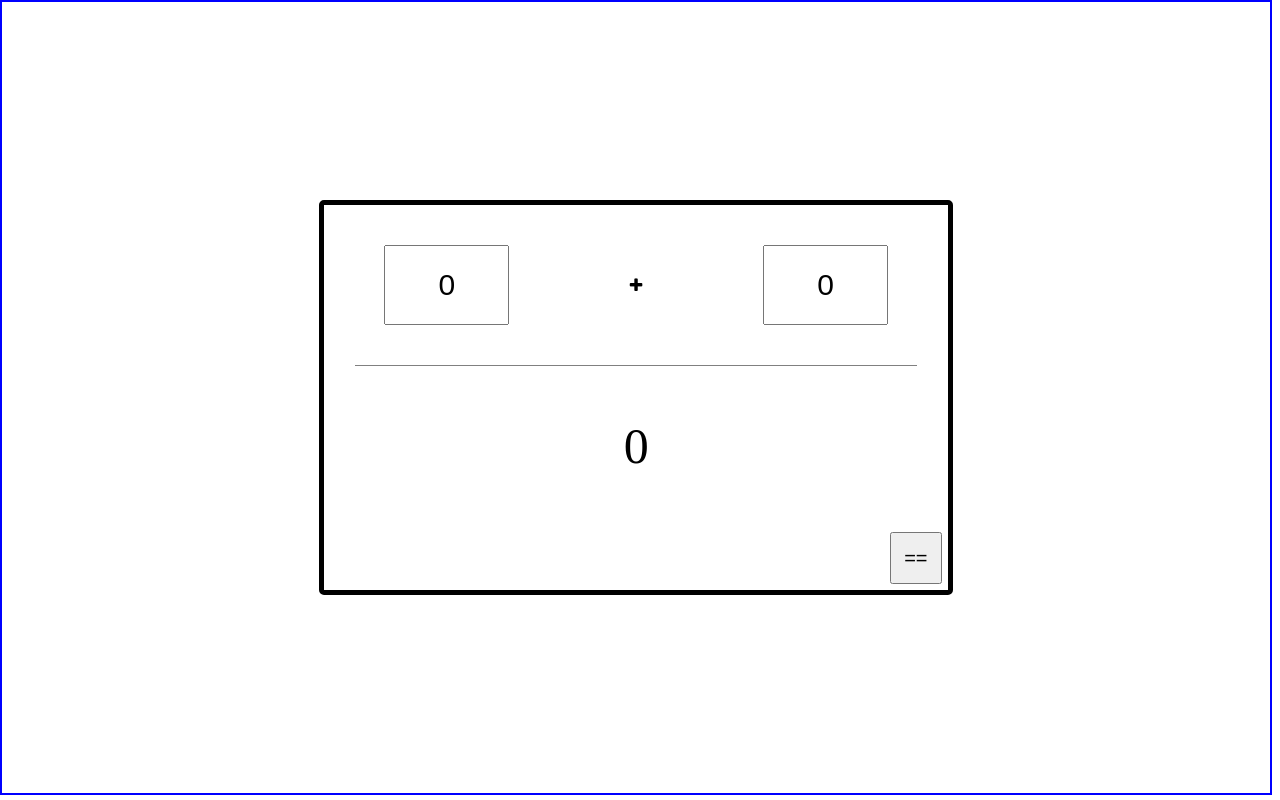
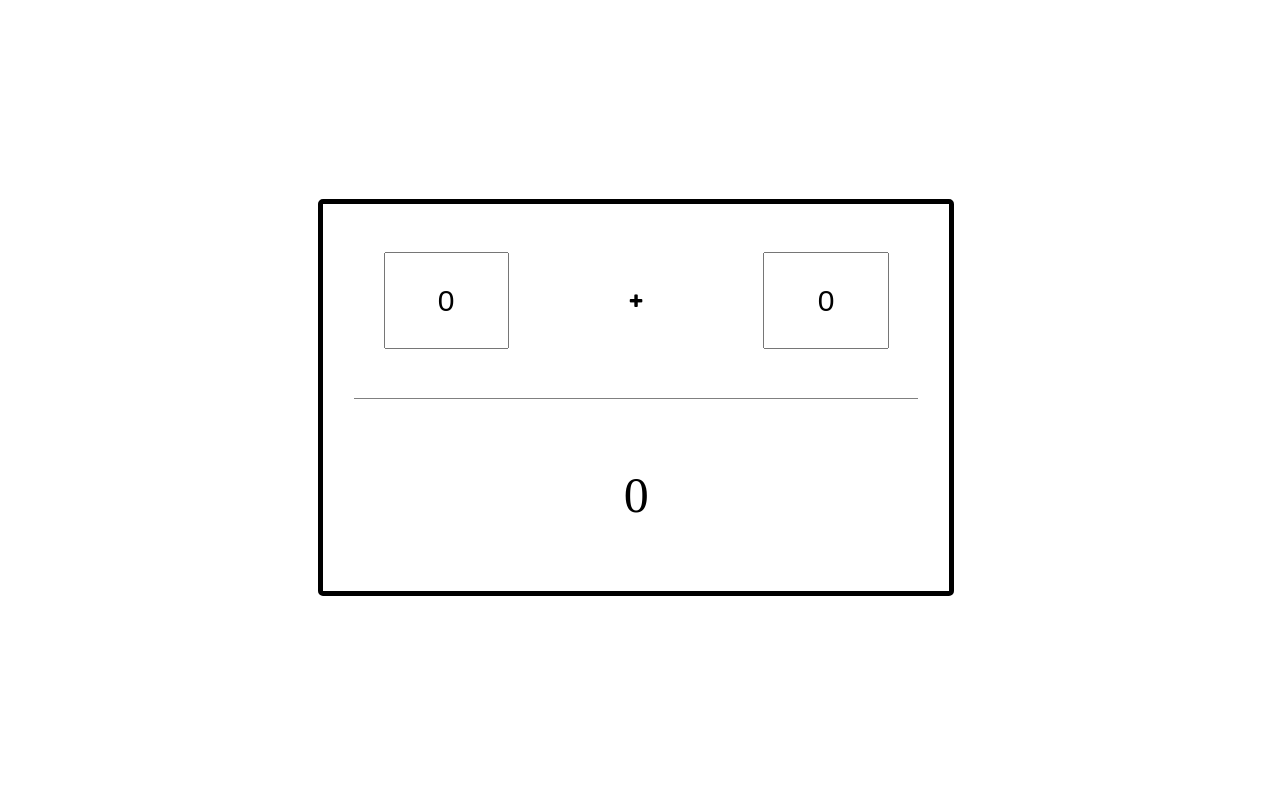
Before and after one commit to VictorNnamani651/my-app, a React (Create React App) app: page / in a window 1280 px wide. Built offline with nearby package versions, Linux system fonts and the light colour scheme.

Commit message:
no important changes

```diff
--- a/src/app.jsx
+++ b/src/app.jsx
@@ -2,7 +2,7 @@ import React from "react";
 import { useState } from "react";
 
 
-export function Test() {
+export function Calculator() {
 
   let [first,updateFirst] = useState(0);
   let [second,updateSecond] = useState(0);
@@ -17,12 +17,9 @@ export function Test() {
       </div>
       <div className="total">
         <p className="tvalue">
-          {Number(first) + Number(second)}
+        {Number(first) + Number(second)}
         </p>
       </div>
-      <button className="cal">
-        ==
-      </button>
     </div>
   </div>
   );
--- a/src/style.css
+++ b/src/style.css
@@ -10,7 +10,6 @@ html,body{
 }
 
 .dialogholder{
-    border:2px solid blue;
     height:99.4vh;
     width:99.4vw;
     display:flex;
```
Also changed, not shown: src/index.js (+4 -3 lines).
